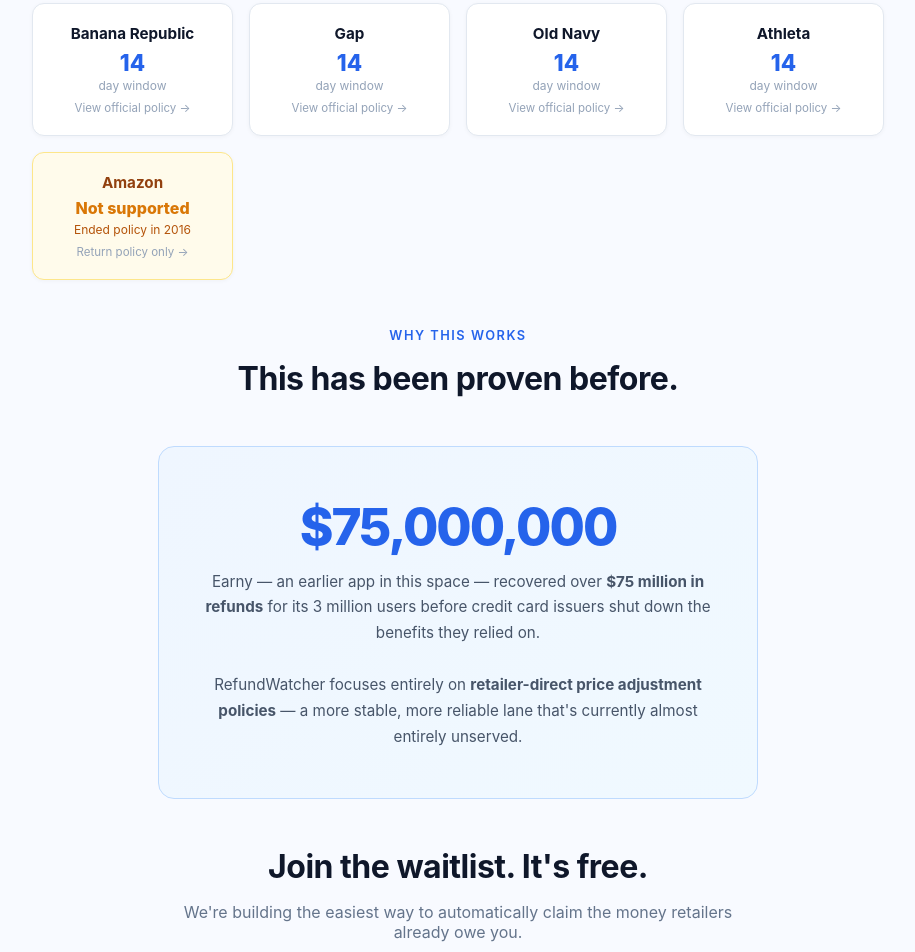
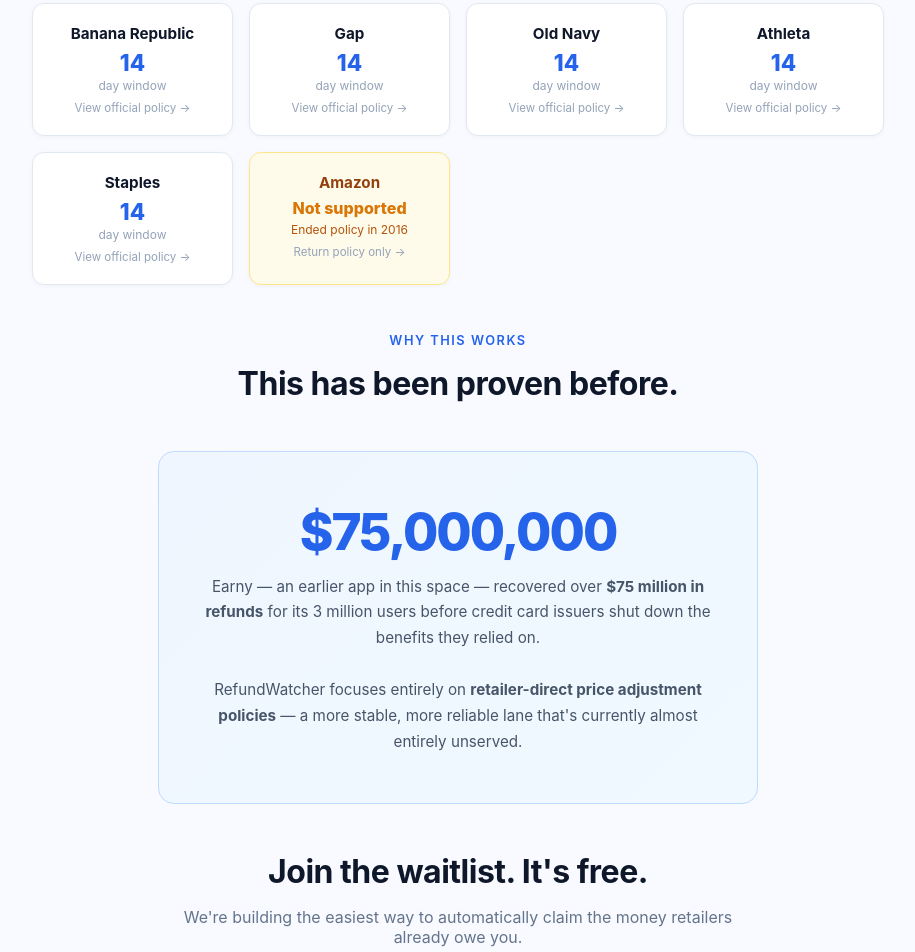
Before and after one commit to jasonmorrow123/refundwatcher, a website: page public/index.html in a window 1280 px wide. Shown: the part 1851-2803 px from the top of the page, without its empty margins (182-1097 px from the left). Drawn offline with Linux system fonts and the light colour scheme.

Commit message:
Add Staples: 14-day price adjustment confirmed

```diff
--- a/public/index.html
+++ b/public/index.html
@@ -399,6 +399,12 @@
       <div class="label">day window</div>
       <a class="policy-link" href="https://athleta.gap.com/customer-service/getting-a-price-adjustment" target="_blank">View official policy →</a>
     </div>
+    <div class="retailer-card">
+      <div class="name">Staples</div>
+      <div class="window">14</div>
+      <div class="label">day window</div>
+      <a class="policy-link" href="https://www.staples.com/hc?id=264ff910-90e6-4f8f-806c-14d8e7d5d7d9" target="_blank">View official policy →</a>
+    </div>
     <div class="retailer-card" style="border-color:#fde68a;background:#fffbeb;">
       <div class="name" style="color:#92400e;">Amazon</div>
       <div class="window" style="font-size:1rem;color:#d97706;margin-top:4px;">Not supported</div>
```
